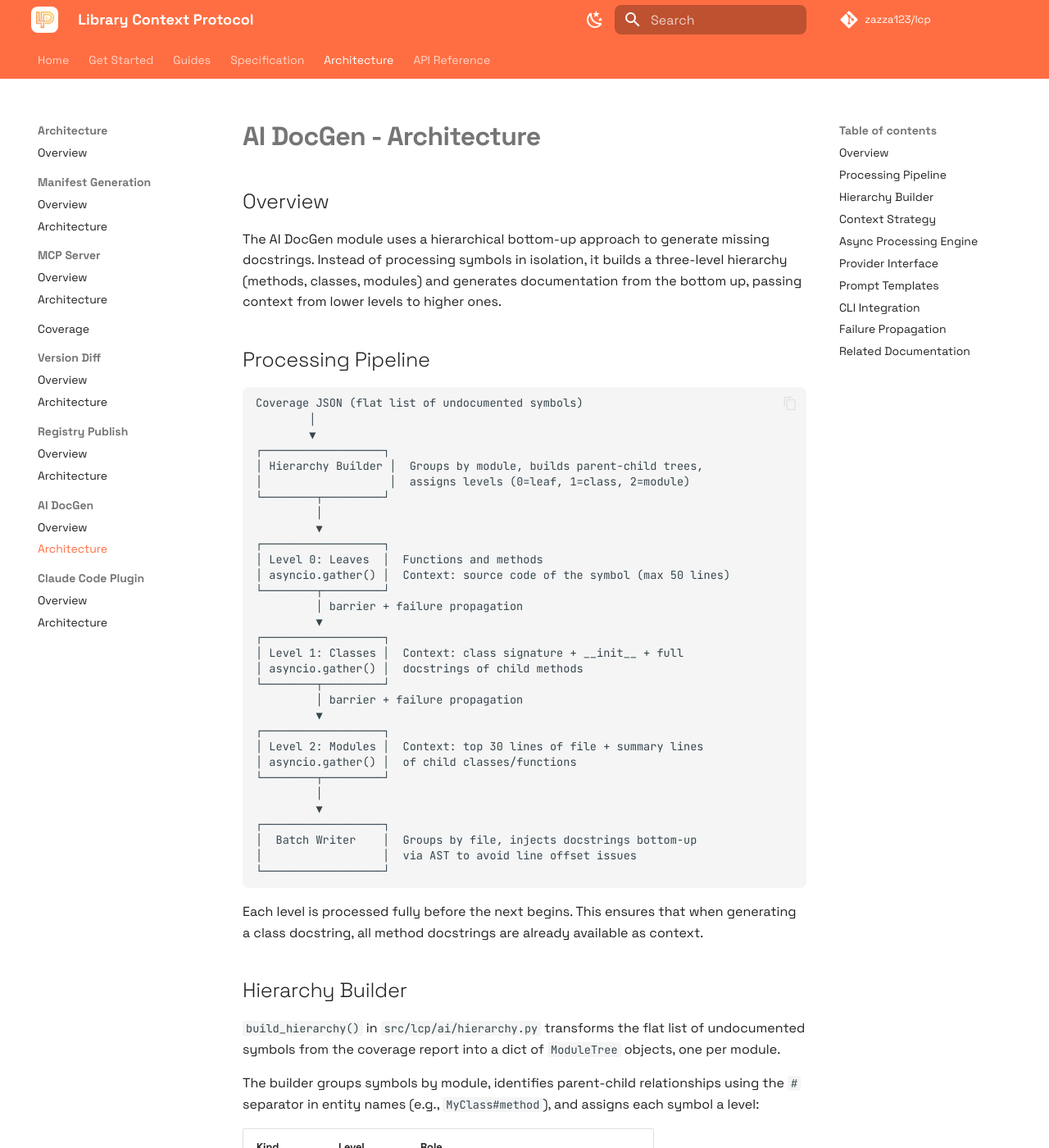
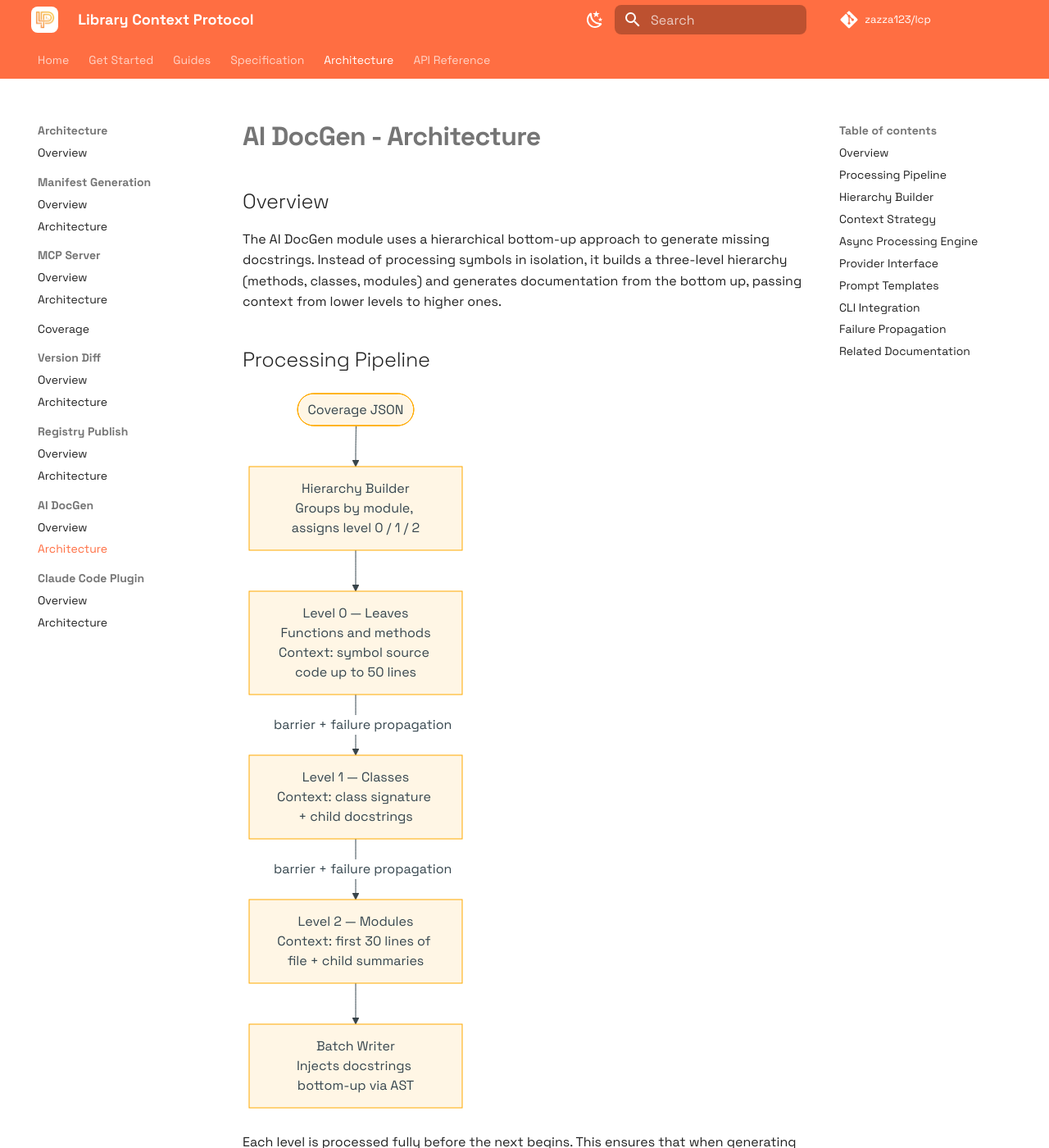
Before and after one commit to zazza123/lcp, an MkDocs documentation site: the page built from docs/architecture/ai_docgen/architecture.md, in a window 1280 px wide and 1400 px high. Shown: the whole window at 82% size. Built offline with MkDocs 1.6.1 and Material for MkDocs 9.7.7, drawn with Linux system fonts in a browser that asks for light colours; comment, search, counter and statistics services are not loaded.

Commit message:
DOC: Replace ASCII pipeline with Mermaid diagram in AI DocGen architecture, fix publish diagram syntax error
Replace the plain-text ASCII art in the AI DocGen processing pipeline
section with a proper Mermaid flowchart, consistent with the rest of the
architecture documentation.

Fix a Mermaid parsing error in the Registry Publish architecture diagram:
semicolons act as statement separators in Mermaid, causing the Note text
to be misinterpreted as two statements. Replaced the semicolon with an
em-dash.

````diff
--- a/docs/architecture/ai_docgen/architecture.md
+++ b/docs/architecture/ai_docgen/architecture.md
@@ -6,38 +6,20 @@ The AI DocGen module uses a hierarchical bottom-up approach to generate missing
 
 ## Processing Pipeline
 
-```
-Coverage JSON (flat list of undocumented symbols)
-        │
-        ▼
-┌──────────────────┐
-│ Hierarchy Builder │  Groups by module, builds parent-child trees,
-│                   │  assigns levels (0=leaf, 1=class, 2=module)
-└────────┬─────────┘
-         │
-         ▼
-┌──────────────────┐
-│ Level 0: Leaves  │  Functions and methods
-│ asyncio.gather() │  Context: source code of the symbol (max 50 lines)
-└────────┬─────────┘
-         │ barrier + failure propagation
-         ▼
-┌──────────────────┐
-│ Level 1: Classes │  Context: class signature + __init__ + full
-│ asyncio.gather() │  docstrings of child methods
-└────────┬─────────┘
-         │ barrier + failure propagation
-         ▼
-┌──────────────────┐
-│ Level 2: Modules │  Context: top 30 lines of file + summary lines
-│ asyncio.gather() │  of child classes/functions
-└────────┬─────────┘
-         │
-         ▼
-┌──────────────────┐
-│  Batch Writer    │  Groups by file, injects docstrings bottom-up
-│                  │  via AST to avoid line offset issues
-└──────────────────┘
+```mermaid
+flowchart TD
+    Input([Coverage JSON])
+    HB["Hierarchy Builder<br/>Groups by module, assigns level 0 / 1 / 2"]
+    L0["Level 0 — Leaves<br/>Functions and methods<br/>Context: symbol source code up to 50 lines"]
+    L1["Level 1 — Classes<br/>Context: class signature + child docstrings"]
+    L2["Level 2 — Modules<br/>Context: first 30 lines of file + child summaries"]
+    BW["Batch Writer<br/>Injects docstrings bottom-up via AST"]
+
+    Input --> HB
+    HB --> L0
+    L0 -->|"barrier + failure propagation"| L1
+    L1 -->|"barrier + failure propagation"| L2
+    L2 --> BW
 ```
 
 Each level is processed fully before the next begins. This ensures that when generating a class docstring, all method docstrings are already available as context.
````
Also changed, not shown: docs/architecture/publish/architecture.md (+1 -1 lines).
